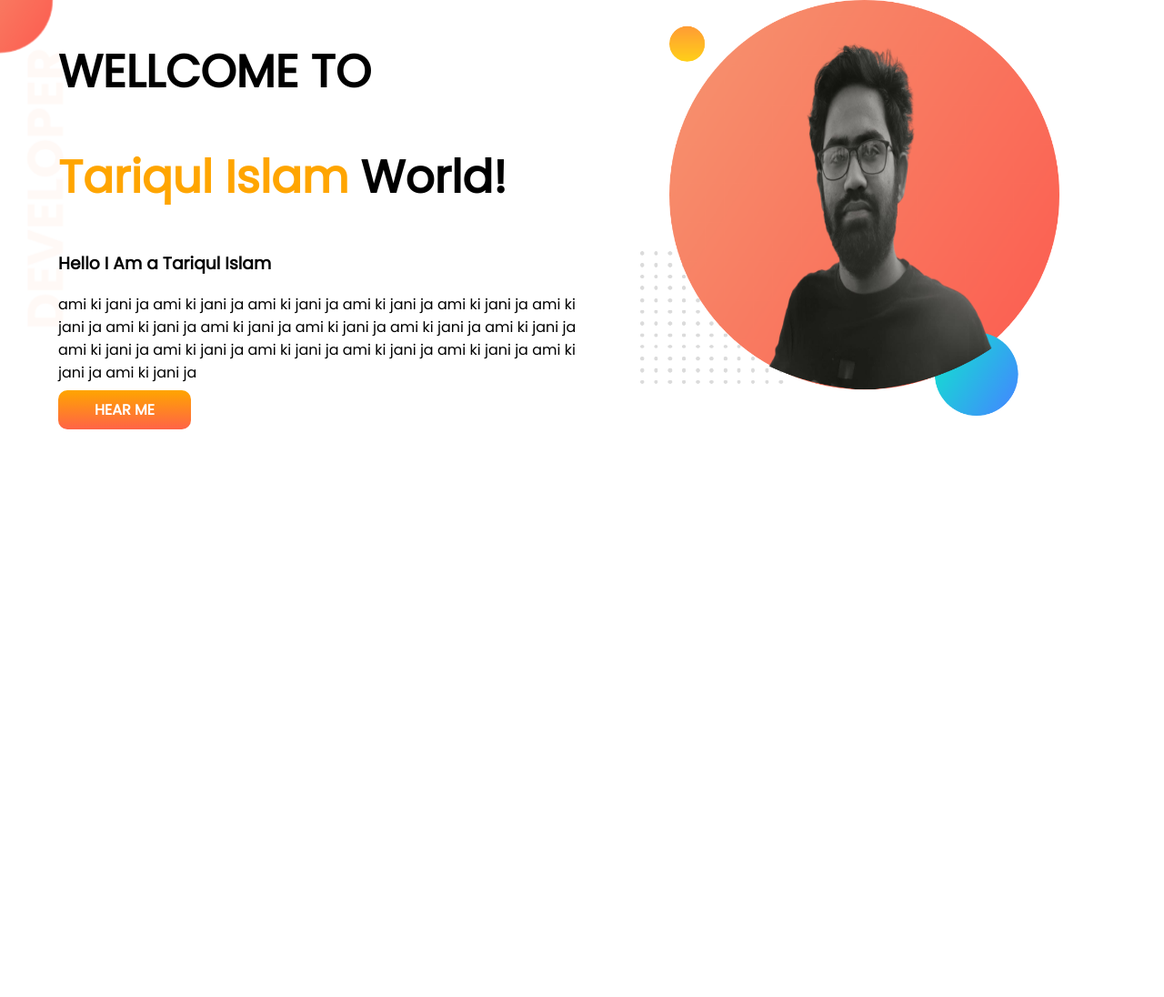
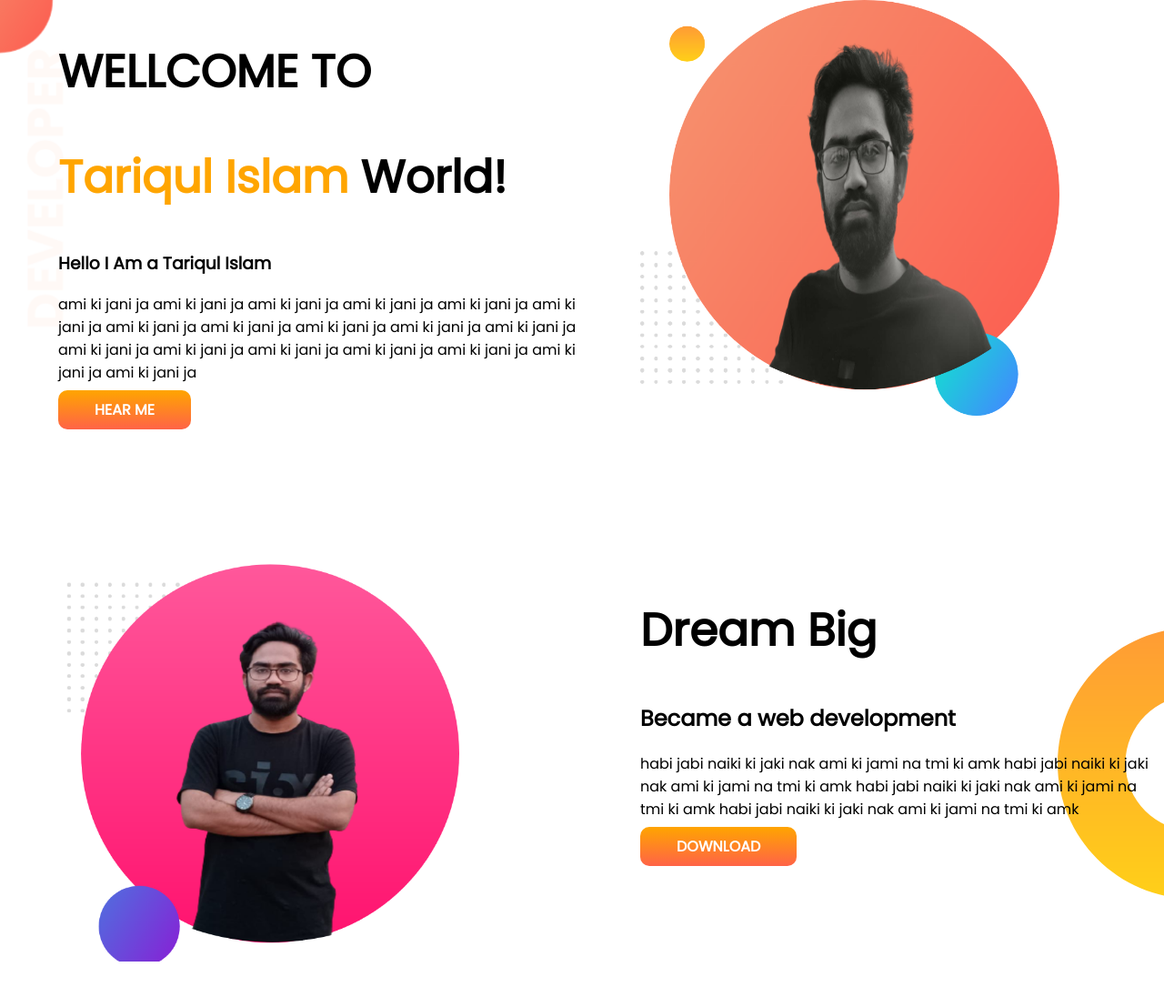
Before and after one commit to tariqulislam616/developer-portfolio, a plain HTML site: page index.html in a window 1280 px wide. Shown: the whole page at 91% size. Before the commit the page ends 800 px from the top, so only its background shows below. Drawn offline with Linux system fonts and the light colour scheme.

Commit message:
big banner

```diff
--- a/index.html
+++ b/index.html
@@ -23,5 +23,16 @@
             <img src="images/tariqul.png" alt="">
         </div>
     </section>
+    <section class="dream-big">
+       <div class="half-width">
+        <img src="images/tariqul2.png" alt="">
+       </div>
+       <div class="half-width">
+           <h1>Dream Big</h1>
+           <h2>Became a web development</h2>
+           <p>habi jabi naiki ki jaki nak ami ki jami na tmi ki amk habi jabi naiki ki jaki nak ami ki jami na tmi ki amk habi jabi naiki ki jaki nak ami ki jami na tmi ki amk habi jabi naiki ki jaki nak ami ki jami na tmi ki amk</p>
+           <a class="link-button" target="_blank" href="https://www.facebook.com/tariqulislam.seyam.9">DOWNLOAD</a>
+       </div>
+    </section>
 </body>
 </html>
--- a/style.css
+++ b/style.css
@@ -10,6 +10,7 @@ h1{
 }
 section{
     display: flex;
+    margin-bottom: 150px;
 }
 .half-width{
     width: 50%;
@@ -30,3 +31,8 @@ section{
     background-image: url(images/top-banner.png);
     background-repeat: no-repeat;
 }
+.dream-big{
+    background-image: url(images/dream-bg.png);
+    background-repeat: no-repeat;
+    background-position: right;
+}
```
